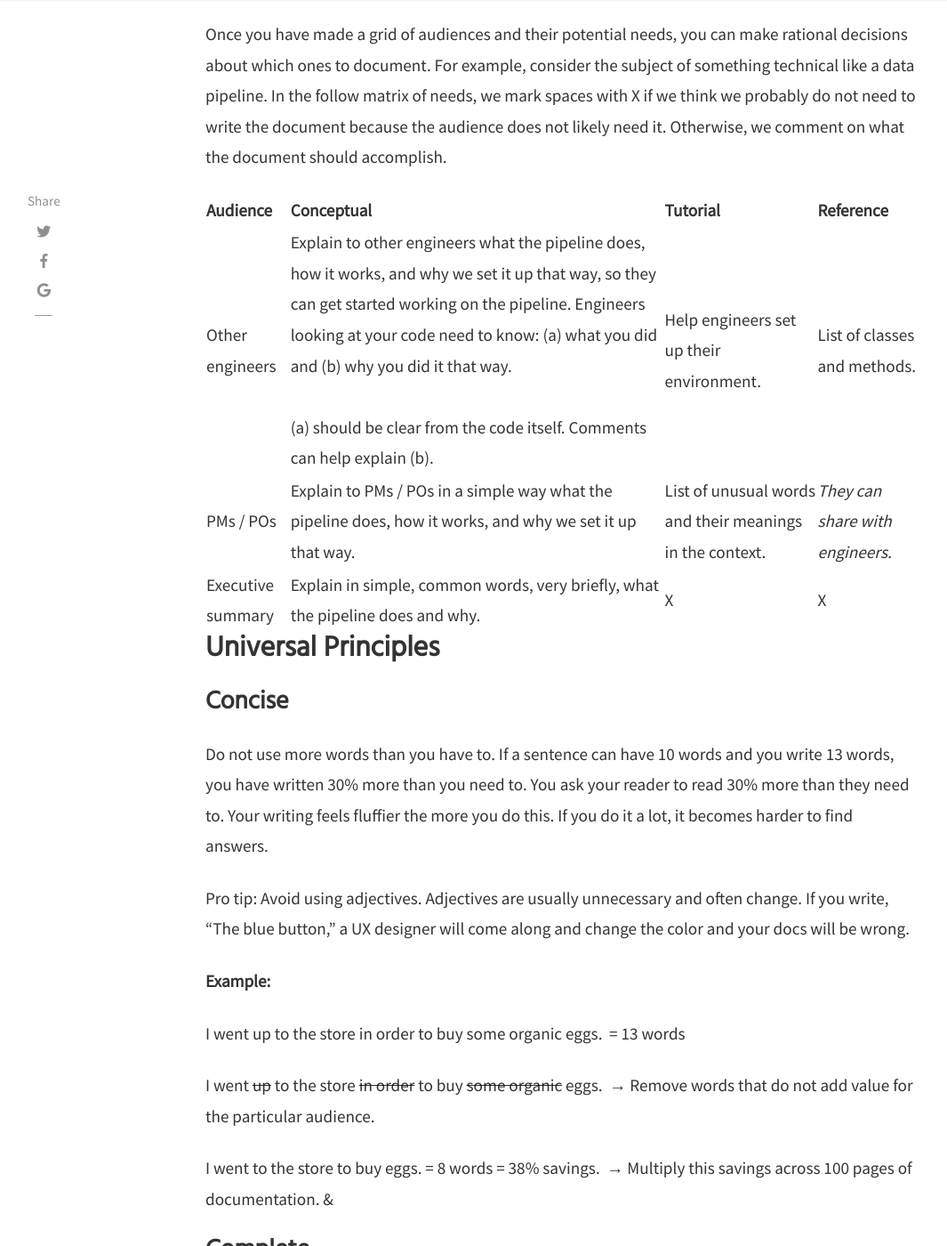
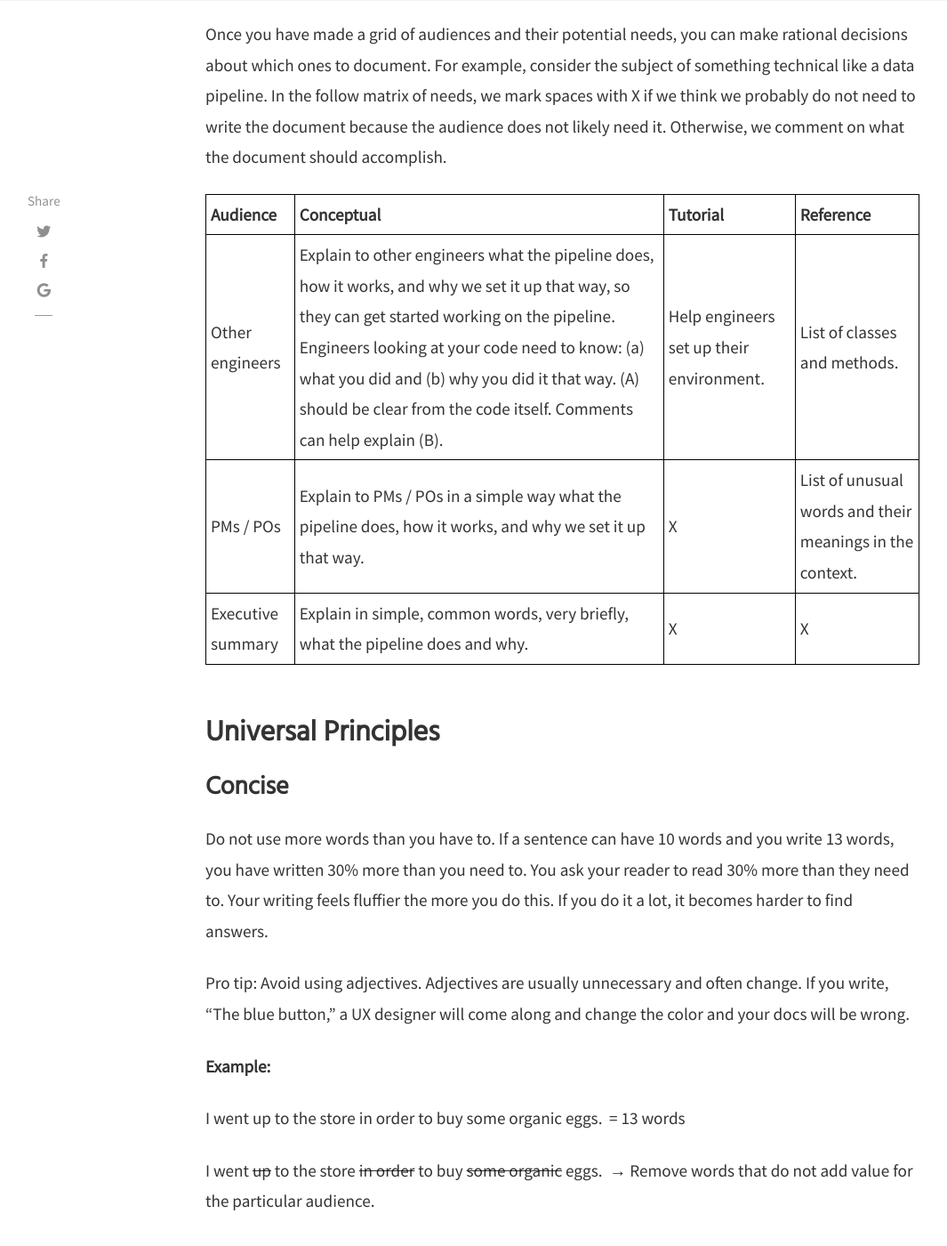
Before and after one commit to productbrief/productbrief, a Jekyll site: the page built from _posts/2019-06-10-how-to-docs-and-why.md, in a window 1280 px wide and 1400 px high, scrolled down 4849 px. Shown: the whole window at 89% size, without its empty margins (54-1119 px from the left). Built offline with Jekyll 4.4.1, drawn with Linux system fonts in a browser that asks for light colours; nearby versions of some CDN libraries; comment, search, counter and statistics services are not loaded; some of the changed text lies outside the part shown.

```diff
--- a/_posts/2019-06-10-how-to-docs-and-why.md
+++ b/_posts/2019-06-10-how-to-docs-and-why.md
@@ -98,12 +98,49 @@ Audiences need different things at different times.
 
 Once you have made a grid of audiences and their potential needs, you can make rational decisions about which ones to document. For example, consider the subject of something technical like a data pipeline. In the follow matrix of needs, we mark spaces with X if we think we probably do not need to write the document because the audience does not likely need it. Otherwise, we comment on what the document should accomplish.
 
-| Audience | Conceptual | Tutorial | Reference |
-|----|----|----|----|
-|Other engineers | Explain to other engineers what the pipeline does, how it works, and why we set it up that way, so they can get started working on the pipeline. Engineers looking at your code need to know: (a) what you did and (b) why you did it that way. <br/><br/> (a) should be clear from the code itself. Comments can help explain (b). | Help engineers set up their environment. | List of classes and methods. |
-| PMs / POs | Explain to PMs / POs in a simple way what the pipeline does, how it works, and why we set it up that way. | List of unusual words and their meanings in the context. | *They can share with engineers.* |
-|Executive summary | Explain in simple, common words, very briefly, what the pipeline does and why. | X | X |
+<style>
+  table, th, tr, td {
+    border: 1px solid black;
+    padding: 5px;
+  }
+</style>
+<table class="wrapped">
+  <colgroup>
+    <col/>
+    <col/>
+    <col/>
+    <col/>
+  </colgroup>
+  <tbody>
+    <tr>
+      <th>Audience</th>
+      <th>Conceptual</th>
+      <th>Tutorial</th>
+      <th>Reference</th>
+    </tr>
+    <tr>
+      <td>Other engineers</td>
+      <td>Explain to other engineers what the pipeline does, how it works, and why we set it up that way, so they can get started working on the pipeline. Engineers looking at your code need to know: (a) what you did and (b) why you did it that way. (A) should be clear from the code itself. Comments can help explain (B). </td>
+      <td>Help engineers set up their environment.</td>
+      <td>List of classes and methods.</td>
+    </tr>
+    <tr>
+      <td>PMs / POs</td>
+      <td>Explain to PMs / POs in a simple way <span>what the pipeline does, how it works, and why we set it up that way.</span>
+      </td>
+      <td>X</td>
+      <td>List of unusual words and their meanings in the context.</td>
+    </tr>
+    <tr>
+      <td colspan="1">Executive summary</td>
+      <td colspan="1">Explain in simple, common words, very briefly, what the pipeline does and why.</td>
+      <td colspan="1">X</td>
+      <td colspan="1">X</td>
+    </tr>
+  </tbody>
+</table>
 
+<br/>
 
 ## Universal Principles
 
@@ -145,33 +182,26 @@ Get someone else who understands your content to sanity check it for correctness
 
 <ul>
   <li>Keep related content close to each other.<br/>If a user only needs a bit of information in one place, then put that information in that place. If the user needs the information in more than one place, put it in one place and then link, iframe, or mention it in the other places.<br/>
-    <br/>Example: <em>To log into your account you need credentials. For steps to get credentials, see Getting Credentials</em>.<br/>
-    <br/>
+    <b>Example</b>: <em>To log into your account you need credentials. For steps to get credentials, see Getting Credentials</em>.<br/>
   </li>
   <li>Avoid writing the same documentation twice.<br/>When someone updates one place, they will often forget to update the other. The two pieces of content fall out of sync and the documentation as a whole becomes less trustworthy.<br/>
-    <br/>
   </li>
   <li>Make different kinds of content (conceptual, reference, etc) visually distinct. Separate them from each other when it makes sense.<br/>
-    <br/>
   </li>
-  <li>Use clear heading titles. Headings should answer a question. Headings for conceptual and reference content are usually nouns. Headings for tutorial (how-to) content should start with a verb.<br/>
-    <br/>Bad: <em>How Do I LMGTFY?<br/>
-    </em>Good: <em>Using Let Me Google That For You</em>
-    <br/>
-    <br/>
+  <li>Use clear heading titles. Headings should answer a question. Headings for conceptual and reference content are usually nouns. Headings for tutorial (how-to) content should start with a verb. Generally, headers should not rely on knowledge that a person will not have before reading the content.<br/>
+    <b>Bad</b>: <em>How Do I LMGTFY?</em><br/>
+    <b>Good</b>: <em>Using Let Me Google That For You</em><br/>
+    <b>Better</b>: <em>Making Your Friends Feel Bad by Pointing Out How to Google</em><br/>
   </li>
   <li>Bullet points vs numbered lists:<ul>
       <li>If order does not matter, for instance, when you describe best practices that are independent of each other or when you are sharing concrete facts, then use bullet points (unordered list).</li>
       <li>If order does matter, for instance, when you list the steps of a procedure, use a numbered list (ordered list).<br/>
-        <br/>
       </li>
     </ul>
   </li>
   <li>Use a table of contents for a long document or for a collection of documents.<br/>
-    <br/>
   </li>
   <li>Each thing should be about one thing. You should be able to summarize every book, chapter, paragraph, and procedure in a single sentence.<br/>
-    <br/>
   </li>
   <li>Use tags. Try to use existing tags instead of inventing new ones, whenever possible.</li>
 </ul>
@@ -179,14 +209,11 @@ Get someone else who understands your content to sanity check it for correctness
 # Simple Tips That Anyone Can Do
 
 <ul>
-  <li>Write simple text. Short sentences, easy words, active-voice verbs all help readers quickly move through text.<br/>
-    <br/>
+  <li>Write simple text. Short sentences, easy words, active-voice verbs all help readers quickly move through text.
   </li>
-  <li>Put the documentation where it is relevant.<br/>If it is relevant to multiple things, make it a separate topic and link to it from all the places where it is relevant.<br/>
-    <br/>
+  <li>Put the documentation where it is relevant.<br/>If it is relevant to multiple things, make it a separate topic and link to it from all the places where it is relevant.
   </li>
-  <li>Use existing standards whenever they apply.<br/>
-    <br/>
+  <li>Use existing standards whenever they apply.
   </li>
   <li>Use formatting consistently. Otherwise, the formatting loses meaning. Below are some common standards for documentation formatting.</li>
 </ul>
```
